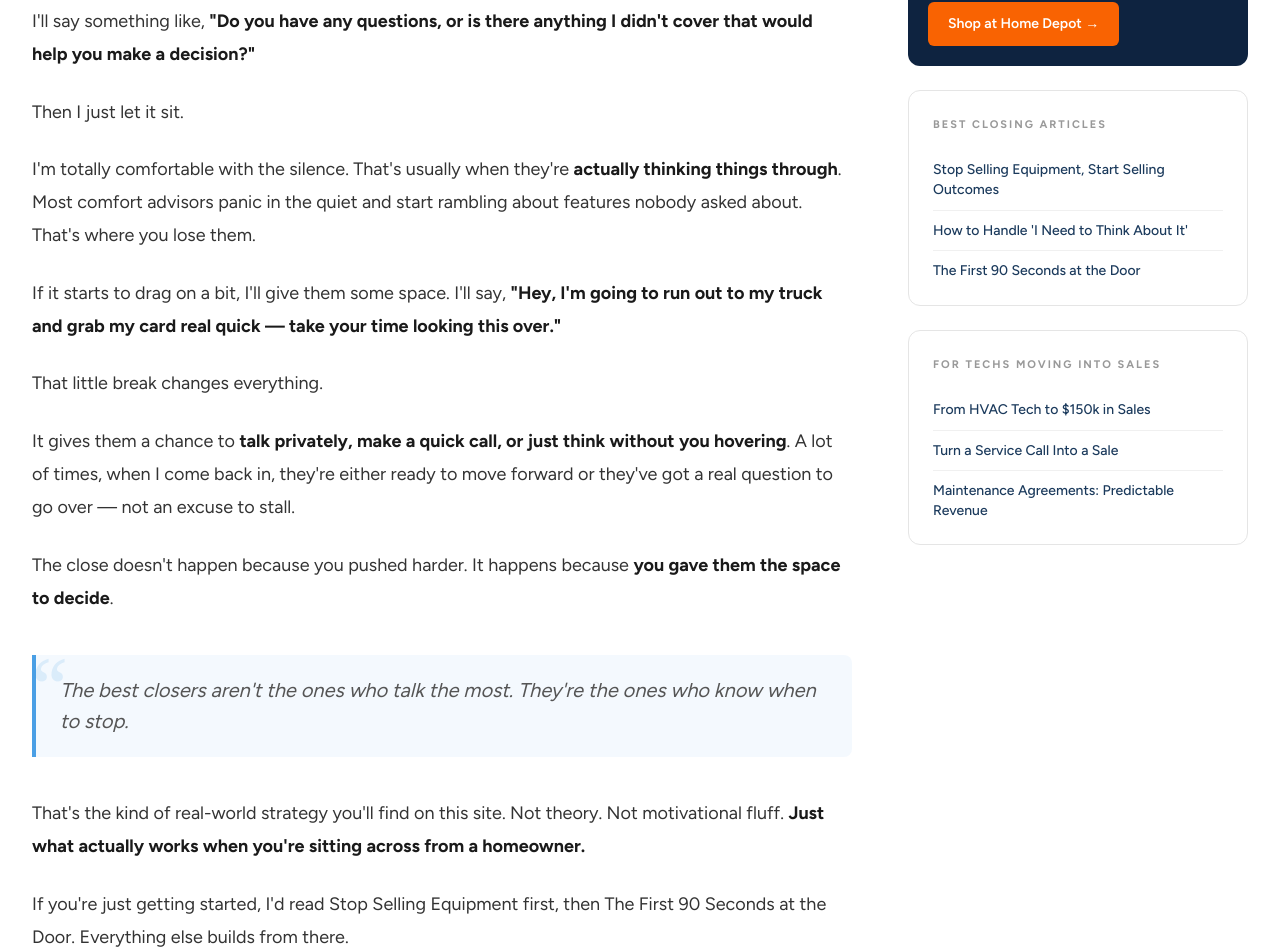
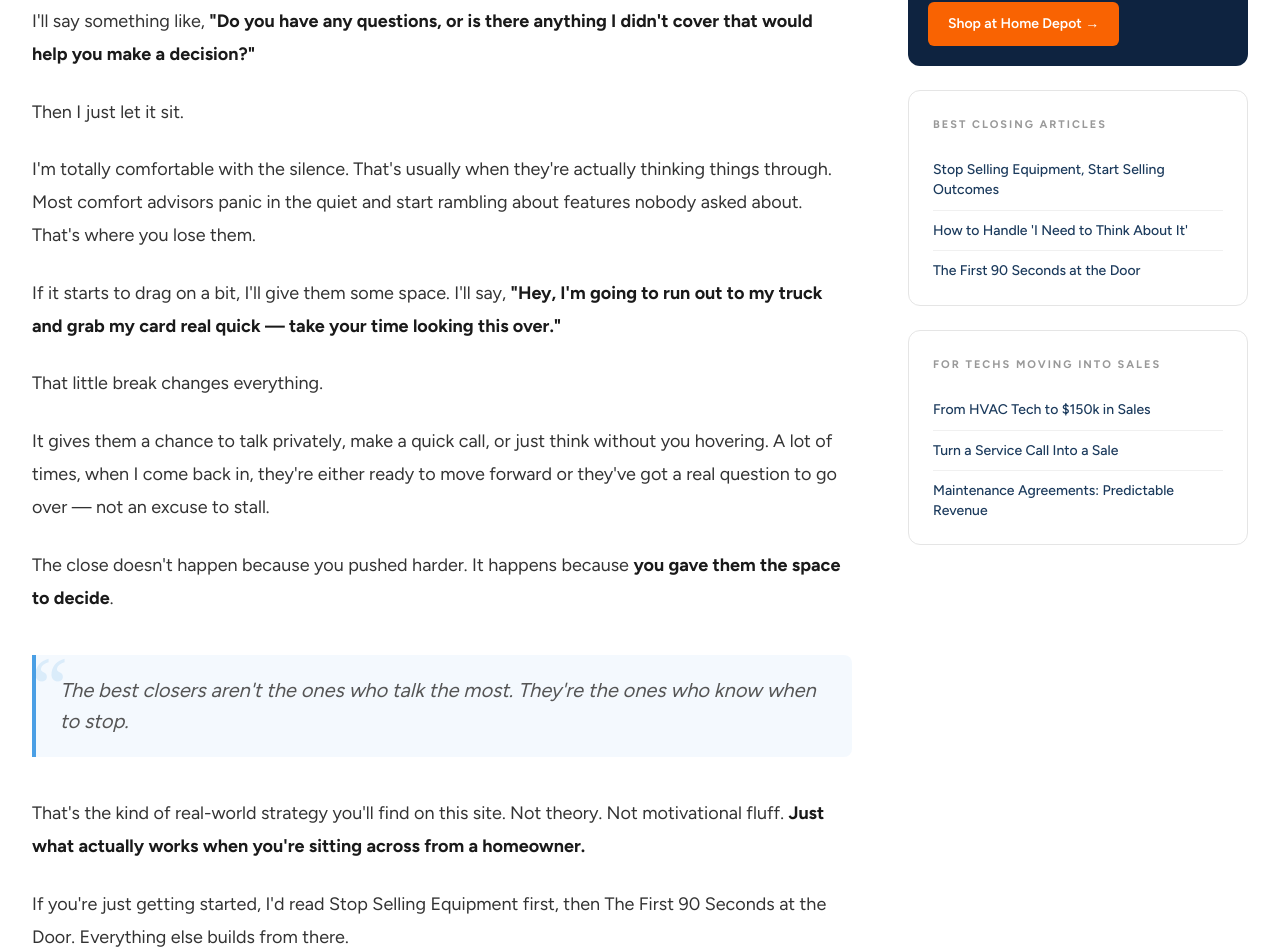
Before and after one commit to Ishack94/HVAC-sales-master, a React (Vite) app: page / in a window 1280 px wide. Shown: the part 806-1756 px from the top of the page. Built offline with nearby package versions, Linux system fonts and the light colour scheme.

Commit message:
Remove bold from two phrases in homepage editorial

```diff
--- a/src/pages/Home.jsx
+++ b/src/pages/Home.jsx
@@ -177,13 +177,13 @@ export default function Home() {
 
               <p>Then I just let it sit.</p>
 
-              <p>I'm totally comfortable with the silence. That's usually when they're <strong>actually thinking things through</strong>. Most comfort advisors panic in the quiet and start rambling about features nobody asked about. That's where you lose them.</p>
+              <p>I'm totally comfortable with the silence. That's usually when they're actually thinking things through. Most comfort advisors panic in the quiet and start rambling about features nobody asked about. That's where you lose them.</p>
 
               <p>If it starts to drag on a bit, I'll give them some space. I'll say, <strong>"Hey, I'm going to run out to my truck and grab my card real quick — take your time looking this over."</strong></p>
 
               <p>That little break changes everything.</p>
 
-              <p>It gives them a chance to <strong>talk privately, make a quick call, or just think without you hovering</strong>. A lot of times, when I come back in, they're either ready to move forward or they've got a real question to go over — not an excuse to stall.</p>
+              <p>It gives them a chance to talk privately, make a quick call, or just think without you hovering. A lot of times, when I come back in, they're either ready to move forward or they've got a real question to go over — not an excuse to stall.</p>
 
               <p>The close doesn't happen because you pushed harder. It happens because <strong>you gave them the space to decide</strong>.</p>
 
```
